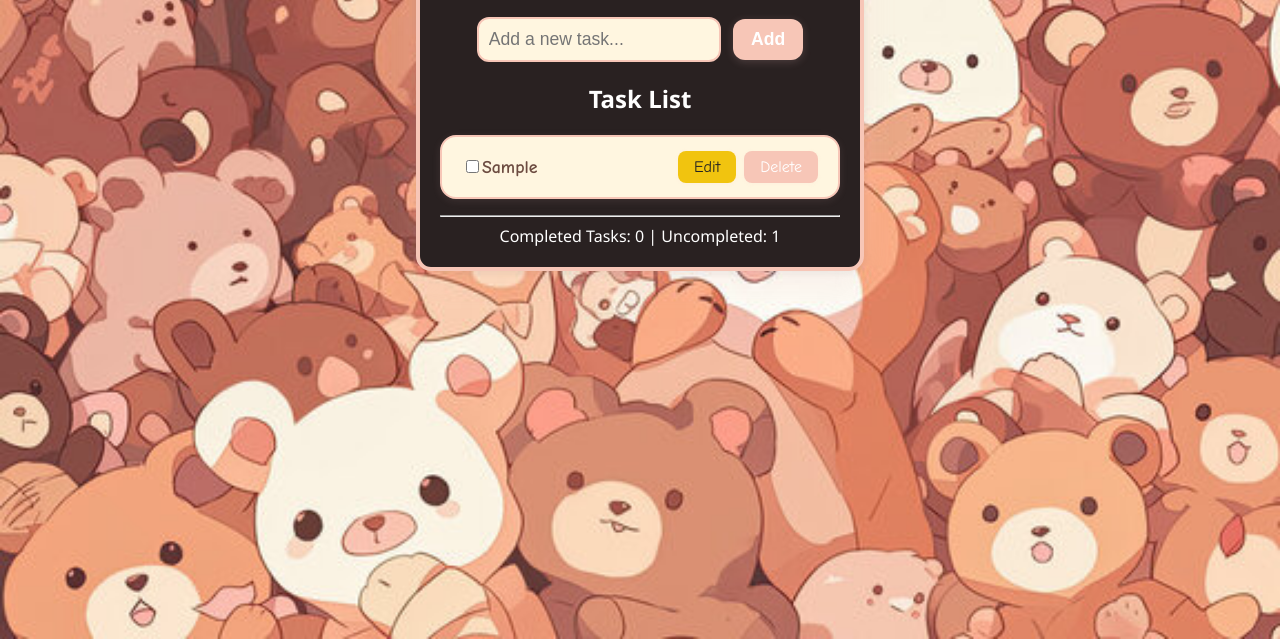
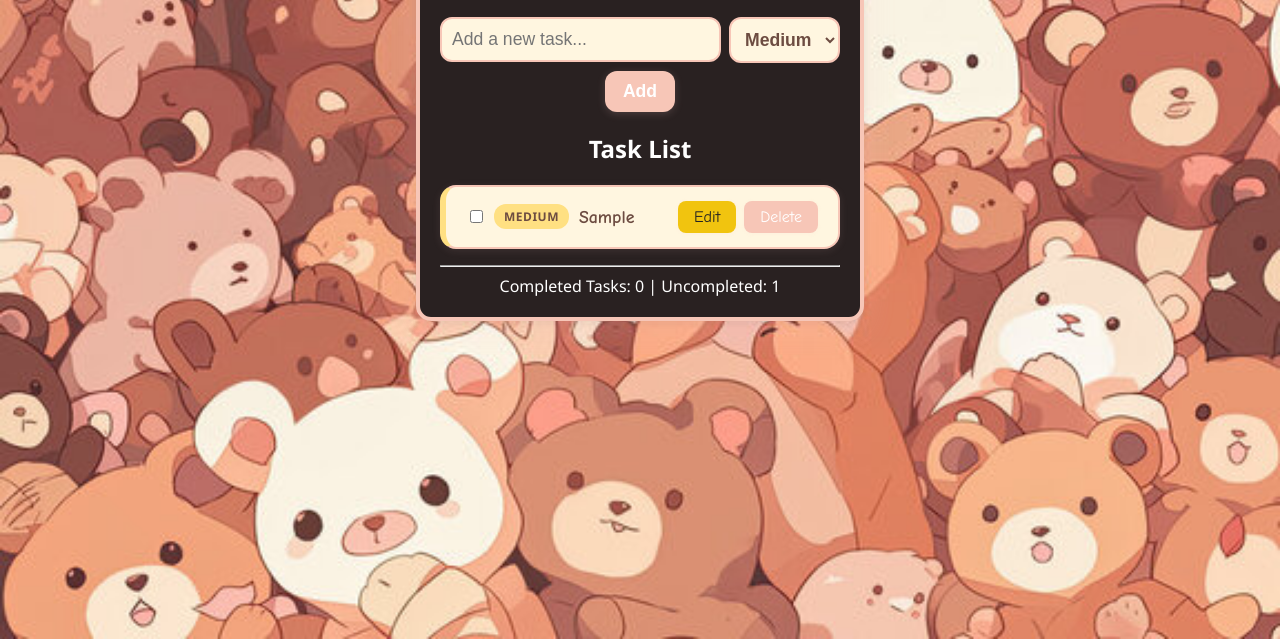
Before and after one commit to hazelcodes54/100-days-of-code, a plain HTML site: page to-do-list-project/index.html in a window 1280 px wide. Both pictures are taken after typing "Sample" into the empty fields and a click on the button "Add". Shown: the part 161-800 px from the top of the page. Drawn offline with Linux system fonts and the light colour scheme.

Commit message:
Add task priority feature and localStorage persistence

```diff
--- a/to-do-list-project/index.html
+++ b/to-do-list-project/index.html
@@ -21,6 +21,11 @@
         id="input-box"
         placeholder="Add a new task..."
         />
+        <select id="priority-select">
+          <option value="low">Low</option>
+          <option value="medium" selected>Medium</option>
+          <option value="high">High</option>
+        </select>
 
         <!-------Add a button to submit the new task ------->
         <button id="input-button" onclick="addTask()">Add</button>
--- a/to-do-list-project/script.js
+++ b/to-do-list-project/script.js
@@ -1,5 +1,8 @@
 // Get the input box where users type their to-do items
 const inputBox = document.getElementById("input-box");
+
+// Get the priority selector
+const prioritySelect = document.getElementById("priority-select");
 
 // Get the container that will hold the list of to-do items
 const listContainer = document.getElementById("list-container");
@@ -7,6 +10,37 @@ const listContainer = document.getElementById("list-container");
 // Get references to the completed and uncompleted counters
 const completedCounter = document.getElementById("completed-counter");
 const uncompletedCounter = document.getElementById("uncompleted-counter");
+
+// Load tasks from localStorage when page loads
+window.addEventListener("DOMContentLoaded", loadTasks);
+
+// Function to save tasks to localStorage
+function saveTasks() {
+  const tasks = [];
+  listContainer.querySelectorAll("li").forEach((li) => {
+    const checkbox = li.querySelector("input[type='checkbox']");
+    const taskLabel = li.querySelector(".task-label");
+    const priority = li.getAttribute("data-priority");
+    tasks.push({
+      text: taskLabel.textContent,
+      completed: checkbox.checked,
+      priority: priority
+    });
+  });
+  localStorage.setItem("tasks", JSON.stringify(tasks));
+}
+
+// Function to load tasks from localStorage
+function loadTasks() {
+  const savedTasks = localStorage.getItem("tasks");
+  if (savedTasks) {
+    const tasks = JSON.parse(savedTasks);
+    tasks.forEach((task) => {
+      createTaskElement(task.text, task.priority, task.completed);
+    });
+    updateCounters();
+  }
+}
 
 // Function to update the counters
 function updateCounters() {
@@ -23,34 +57,32 @@ function updateCounters() {
   });
   completedCounter.textContent = completed;
   uncompletedCounter.textContent = uncompleted;
+  saveTasks(); // Save tasks whenever counters update
 }
 
-// Now we will create our addTask function
-function addTask() {
-  // Get the trimmed value from the input box
-  const task = inputBox.value.trim();
-  if (!task) {
-    alert("Please write down a task");
-    return;
+// Function to create a task element
+function createTaskElement(taskText, priority, isCompleted = false) {
+  const li = document.createElement("li");
+  li.setAttribute("data-priority", priority);
+  li.classList.add(`priority-${priority}`);
+  if (isCompleted) {
+    li.classList.add("completed");
   }
-
-  // Create a new list item for the task
-  const li = document.createElement("li");
   li.innerHTML = `
     <label style="flex:1;display:flex;align-items:center;">
-      <input type="checkbox">
-      <span class="task-label">${task}</span>
+      <input type="checkbox" ${isCompleted ? "checked" : ""}>
+      <span class="priority-badge ${priority}">${priority.toUpperCase()}</span>
+      <span class="task-label">${taskText}</span>
     </label>
     <span class="edit-btn">Edit</span>
     <span class="delete-btn">Delete</span>
   `;
   listContainer.appendChild(li);
-  inputBox.value = "";
 
   // Get elements inside the new list item
   const checkbox = li.querySelector("input");
   const editBtn = li.querySelector(".edit-btn");
-  const taskSpan = li.querySelector("span");
+  const taskSpan = li.querySelector(".task-label");
   const deleteBtn = li.querySelector(".delete-btn");
 
   // Mark task as completed when checkbox is clicked
@@ -64,6 +96,19 @@ function addTask() {
     const update = prompt("Edit task:", taskSpan.textContent);
     if (update !== null) {
       taskSpan.textContent = update;
+
+      // Also allow changing priority
+      const newPriority = prompt("Set priority (high, medium, or low):", li.getAttribute("data-priority"));
+      if (newPriority && ["high", "medium", "low"].includes(newPriority.toLowerCase())) {
+        const priorityLower = newPriority.toLowerCase();
+        li.classList.remove("priority-high", "priority-medium", "priority-low");
+        li.classList.add(`priority-${priorityLower}`);
+        li.setAttribute("data-priority", priorityLower);
+        const priorityBadge = li.querySelector(".priority-badge");
+        priorityBadge.className = `priority-badge ${priorityLower}`;
+        priorityBadge.textContent = priorityLower.toUpperCase();
+      }
+
       li.classList.remove("completed");
       checkbox.checked = false;
       updateCounters(); // Update counters after editing
@@ -77,6 +122,25 @@ function addTask() {
       updateCounters(); // Update counters after deleting
     }
   });
+}
+
+// Now we will create our addTask function
+function addTask() {
+  // Get the trimmed value from the input box
+  const task = inputBox.value.trim();
+  if (!task) {
+    alert("Please write down a task");
+    return;
+  }
+
+  // Get the selected priority
+  const priority = prioritySelect.value;
+
+  // Create a new list item for the task using the helper function
+  createTaskElement(task, priority, false);
+
+  inputBox.value = "";
+  prioritySelect.value = "medium";
 
   updateCounters(); // Update counters after adding a new task
 }
--- a/to-do-list-project/styles.css
+++ b/to-do-list-project/styles.css
@@ -11,6 +11,8 @@ body {
   font-family: 'Segoe UI', Arial, sans-serif;
   text-align: center;
   margin-top: 50px;
+  image-rendering: -webkit-optimize-contrast;
+  image-rendering: crisp-edges;
 }
 
 
@@ -103,14 +105,23 @@ h1 {
   text-shadow: 1px 2px 8px #fff6e0;
 }
 
+#todo-form {
+  display: flex;
+  justify-content: center;
+  align-items: center;
+  gap: 8px;
+  flex-wrap: wrap;
+}
+
 
 
 #input-box {
-  width: 220px;
+  flex: 1;
+  min-width: 180px;
   padding: 10px;
   border: 2px solid #f7c6b7;
   border-radius: 12px;
-  margin-right: 8px;
+  margin-right: 0;
   font-size: 1.1em;
   background: #fff6e0;
   transition: border-color 0.3s;
@@ -118,6 +129,25 @@ h1 {
 
 
 #input-box:focus {
+  border-color: #f7c6b7;
+  outline: none;
+}
+
+#priority-select {
+  padding: 10px;
+  border: 2px solid #f7c6b7;
+  border-radius: 12px;
+  margin-right: 0;
+  font-size: 1.1em;
+  background: #fff6e0;
+  color: #6d4c41;
+  cursor: pointer;
+  font-weight: 600;
+  transition: border-color 0.3s;
+  min-width: 100px;
+}
+
+#priority-select:focus {
   border-color: #f7c6b7;
   outline: none;
 }
@@ -239,3 +269,44 @@ li {
   border: 2px solid #ffe082;
   background: #f0f0f0;
 }
+
+/* Priority Badge Styling */
+.priority-badge {
+  display: inline-block;
+  padding: 4px 10px;
+  border-radius: 12px;
+  font-size: 0.75em;
+  font-weight: 700;
+  margin-right: 10px;
+  margin-left: 8px;
+  text-transform: uppercase;
+  letter-spacing: 0.5px;
+}
+
+.priority-badge.high {
+  background: #e57373;
+  color: #fff;
+}
+
+.priority-badge.medium {
+  background: #ffe082;
+  color: #6d4c41;
+}
+
+.priority-badge.low {
+  background: #a5d6a7;
+  color: #fff;
+}
+
+/* Priority border colors */
+li.priority-high {
+  border-left: 6px solid #e57373;
+}
+
+li.priority-medium {
+  border-left: 6px solid #ffe082;
+}
+
+li.priority-low {
+  border-left: 6px solid #a5d6a7;
+}
```
